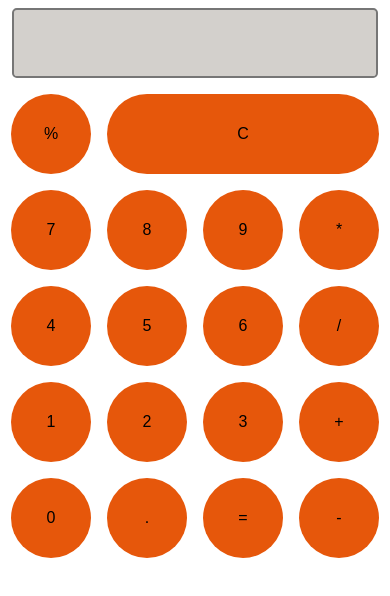
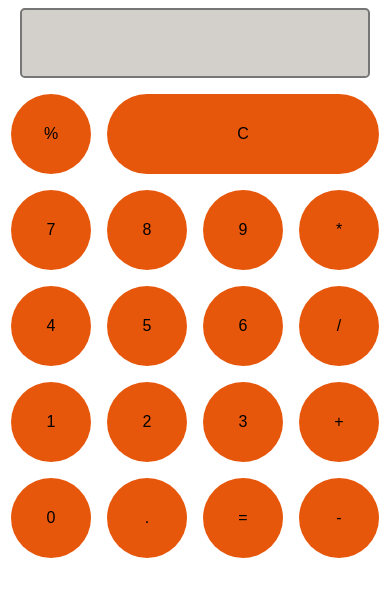
Before and after one commit to ashish297/Calculator, a plain HTML site: page index.html in a window 390 px wide. Drawn offline with Linux system fonts and the light colour scheme.

Commit message:
Update style.css2

```diff
--- a/style.css
+++ b/style.css
@@ -48,7 +48,7 @@ button {
 
   input {
     padding-left: 0.3rem;
-    width: 22.2rem;
+    width: 21.2rem;
     height: 4rem;
     border-style: solid;
     border-radius: 0.3rem;
```
